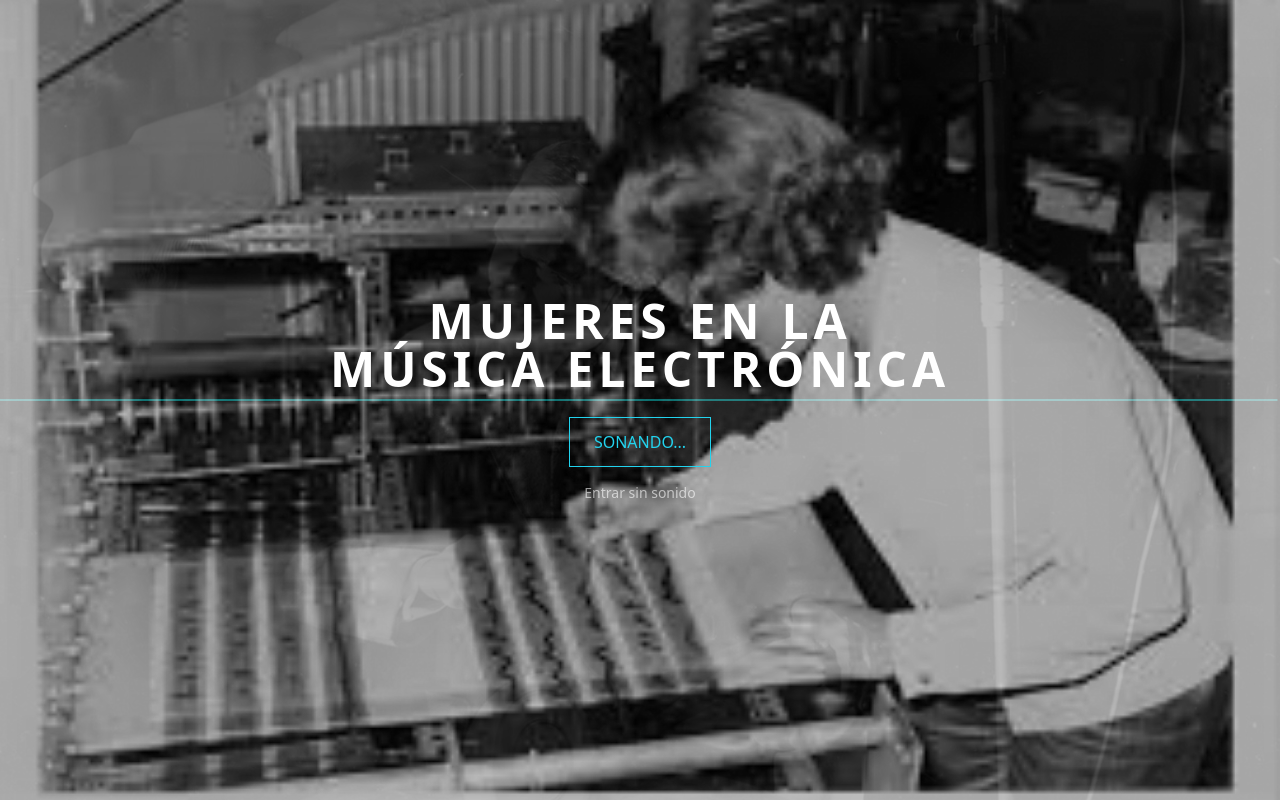
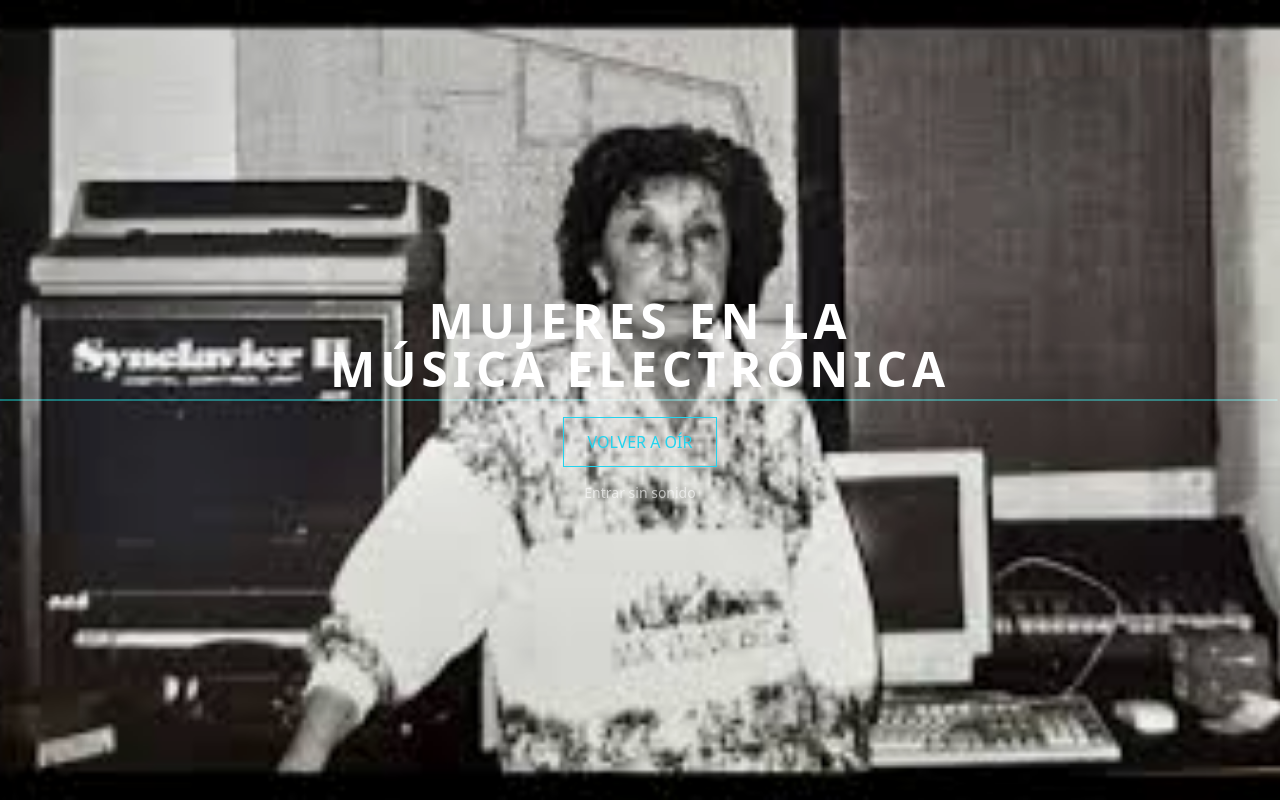
Before and after one commit to azulviki/final_victoriaMelina, a website: page intro.html in a window 1280 px wide. Both pictures are taken after a click on the button "OÍR". Drawn offline with Linux system fonts and the light colour scheme.

Commit message:
Logré que funcione el sonido y osciloscopio.

```diff
--- a/js/intro.js
+++ b/js/intro.js
@@ -3,6 +3,7 @@ const text = document.getElementById("intro-text");
 const hearBtn = document.getElementById("hear-btn");
 const canvas = document.getElementById("synth-wave");
 const ctx = canvas.getContext("2d");
+const audioEl = document.getElementById("intro-audio");
 
 const tracks = [
   "audio/track1.mp3",
@@ -17,7 +18,6 @@ let audioContext;
 let analyser;
 let dataArray;
 let source;
-let audioEl;
 
 // =======================
 // Loop de imágenes
@@ -67,10 +67,8 @@ function drawWave() {
   for (let i = 0; i < dataArray.length; i++) {
     const v = dataArray[i] / 128.0;
     const y = (v * canvas.height) / 2;
-
     if (i === 0) ctx.moveTo(x, y);
     else ctx.lineTo(x, y);
-
     x += sliceWidth;
   }
 
@@ -85,44 +83,56 @@ window.addEventListener("load", () => {
   startImageSequence();
   setTimeout(() => {
     text.style.opacity = "1";
-  }, 2000);
+  }, 1000);
 });
 
 // =======================
 // Botón OÍR
 // =======================
 hearBtn.addEventListener("click", async () => {
-  // Reiniciar fotos
-  clearTimeout(imageTimer);
-  startImageSequence();
-
-  // Elegir track aleatoria
   const track = tracks[Math.floor(Math.random() * tracks.length)];
 
-  // Crear AudioContext y audio solo dentro del click
+  // Detener audio anterior si existe
+  if (!audioEl.paused) {
+    audioEl.pause();
+  }
+
+  // Asignar nueva pista y cargar
+  audioEl.src = track;
+  audioEl.loop = true;
+  audioEl.volume = 0.6;
+  audioEl.load();
+
+  // Esperar que el audio pueda reproducirse
+  try {
+    await audioEl.play(); // Este play desbloquea el audio en Chrome
+  } catch (err) {
+    console.log("Error al reproducir:", err);
+    return;
+  }
+
+  // Crear AudioContext y conectar al osciloscopio solo la primera vez
   if (!audioContext) {
     audioContext = new (window.AudioContext || window.webkitAudioContext)();
+    if (audioContext.state === "suspended") await audioContext.resume();
 
-    audioEl = new Audio(track);
-    audioEl.loop = true;
-    audioEl.volume = 0.6;
-
+    source = audioContext.createMediaElementSource(audioEl);
     analyser = audioContext.createAnalyser();
     analyser.fftSize = 1024;
     dataArray = new Uint8Array(analyser.frequencyBinCount);
 
-    source = audioContext.createMediaElementSource(audioEl);
     source.connect(analyser);
     analyser.connect(audioContext.destination);
-
-    audioEl.play().catch(err => console.log(err));
-  } else {
-    // Cambiar canción de manera segura
-    audioEl.pause();
-    audioEl.src = track;
-    audioEl.load();
-    audioEl.play().catch(err => console.log(err));
   }
 
-  hearBtn.textContent = "SONANDO...";
+  hearBtn.textContent = "VOLVER A OÍR";
 });
+
+
+// =======================
+// Botón entrar en silencio
+// =======================
+const silentBtn = document.querySelector("#intro-text a");
+silentBtn.addEventListener("click", () => {
+  if (!audioEl.paused) audioEl.pause();
+});
```
Also changed, not shown: intro.html (+1 -2 lines).
